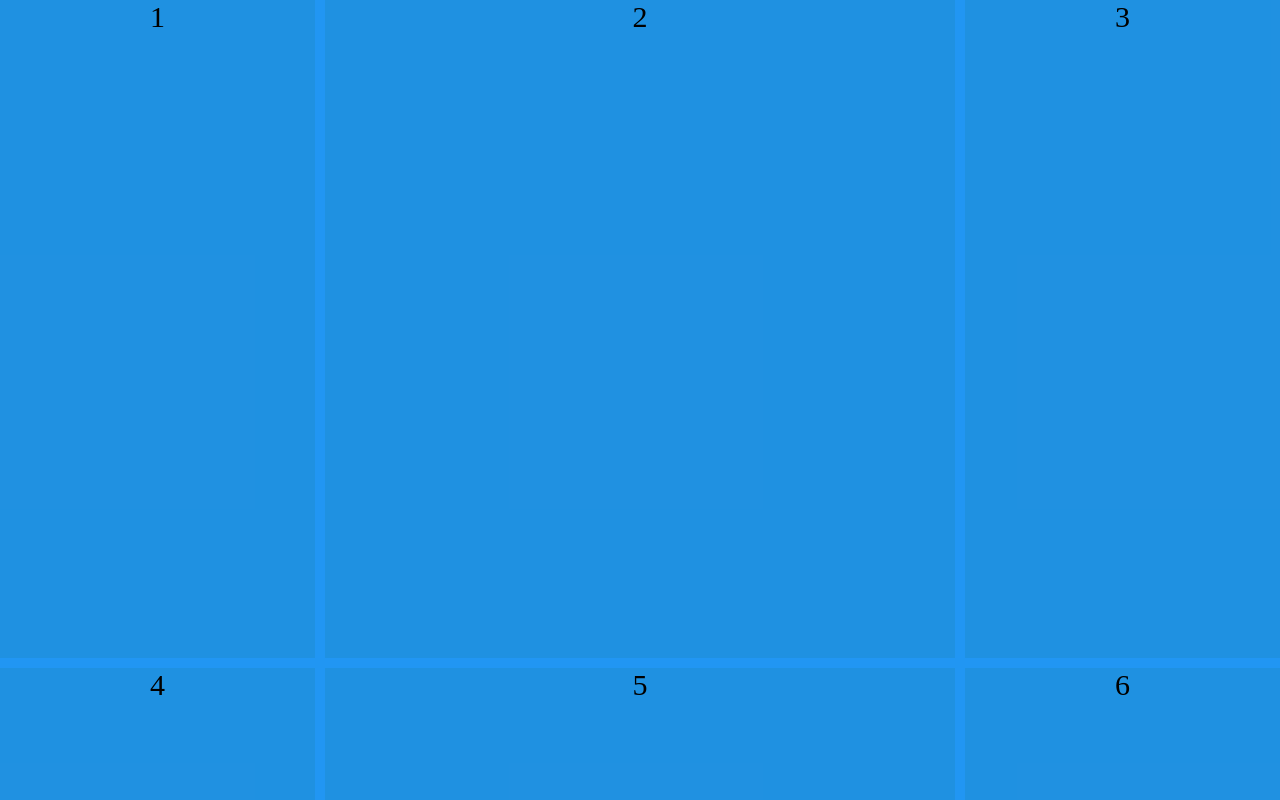
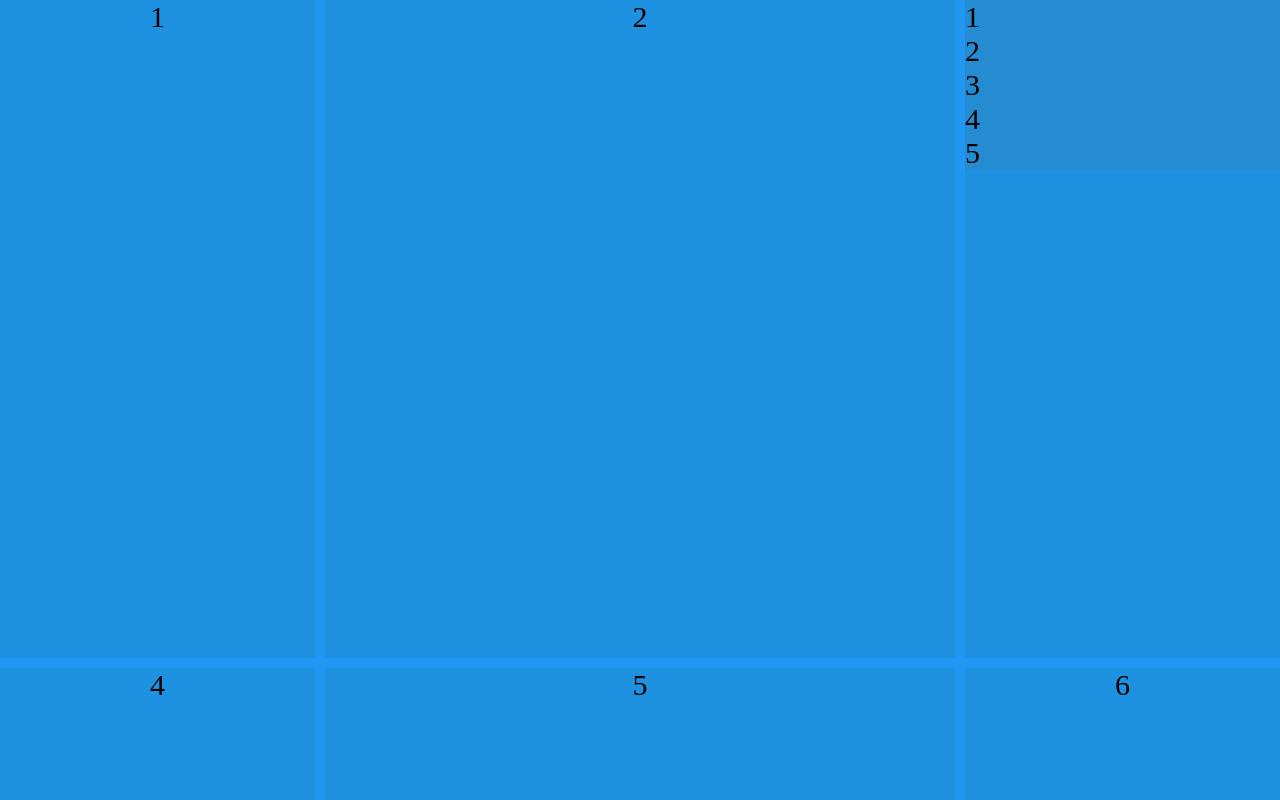
Before and after one commit to Jacob-McC/Team-Project, a website: page public/index.html in a window 1280 px wide. Drawn offline with Linux system fonts and the light colour scheme.

Commit message:
glkjrdef

```diff
--- a/public/index.css
+++ b/public/index.css
@@ -21,3 +21,10 @@ body {
   text-align: center;
   font-size: 30px;
 }
+.gridContainer > div > div {
+  background-color: rgba(109, 92, 25, 0.082);
+  display: flex;
+  gap: 10px;
+  text-align: center;
+  font-size: 30px;
+}
--- a/public/index.html
+++ b/public/index.html
@@ -11,7 +11,13 @@
     <div class="gridContainer">
       <div>1</div>
       <div>2</div>
-      <div>3</div>
+      <div>
+        <div>1</div>
+        <div>2</div>
+        <div>3</div>
+        <div>4</div>
+        <div>5</div>
+      </div>
       <div>4</div>
       <div>5</div>
       <div>6</div>
```
